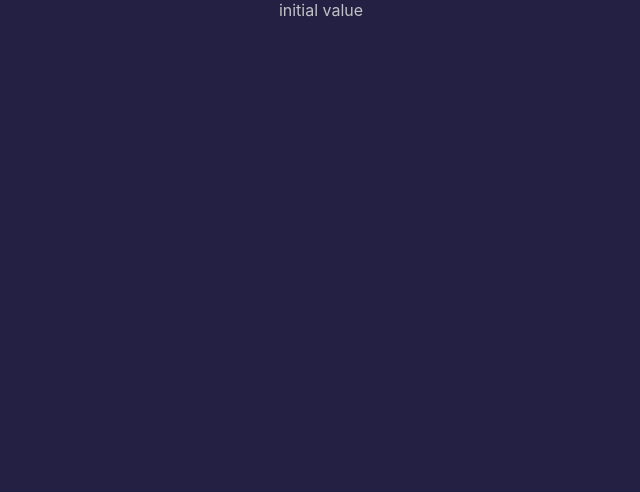
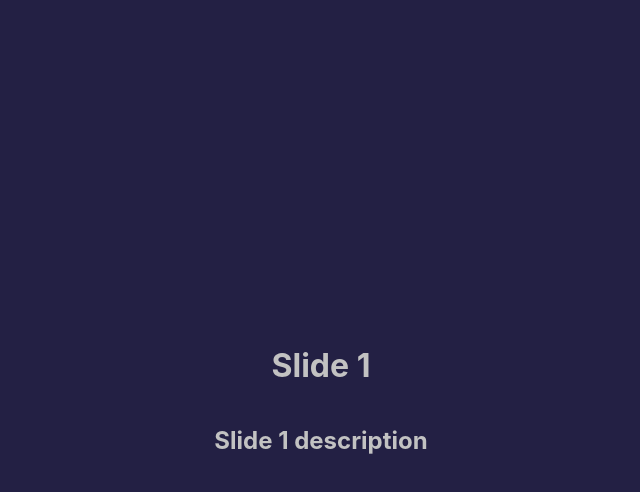
Before and after one commit to EropForWork/react_lections, a React (Create React App) app: page / in a window 1280 px wide. Shown: the top 492 px of the page, without its empty margins (319-959 px from the left). Built offline with nearby package versions, Linux system fonts and the light colour scheme; the HTML template or start-up script is replaced by a standard one.

Commit message:
feat: Добавить подзаголовок к слайду

```diff
--- /dev/null
+++ b/public/data.json
@@ -0,0 +1,14 @@
+{
+    "slides": [
+        {
+            "id": 1,
+            "title": "Slide 1",
+            "subtitle": "Slide 1 description"
+        },
+        {
+            "id": 2,
+            "title": "Slide 2",
+            "subtitle": "Slide 2 description"
+        }
+    ]
+}
--- a/src/App.css
+++ b/src/App.css
@@ -1,38 +1,4 @@
 .App {
-  text-align: center;
+  width: 100vw;
+  height: 100vh;
 }
-
-.App-logo {
-  height: 40vmin;
-  pointer-events: none;
-}
-
-@media (prefers-reduced-motion: no-preference) {
-  .App-logo {
-    animation: App-logo-spin infinite 20s linear;
-  }
-}
-
-.App-header {
-  background-color: #282c34;
-  min-height: 100vh;
-  display: flex;
-  flex-direction: column;
-  align-items: center;
-  justify-content: center;
-  font-size: calc(10px + 2vmin);
-  color: white;
-}
-
-.App-link {
-  color: #61dafb;
-}
-
-@keyframes App-logo-spin {
-  from {
-    transform: rotate(0deg);
-  }
-  to {
-    transform: rotate(360deg);
-  }
-}
--- a/src/App.js
+++ b/src/App.js
@@ -1,11 +1,63 @@
+// import React from 'react';
+// import './App.css';
+// // import Slide from './components/slide/slide';
+
+
+// function App() {
+//   console.log(1);
+//   return (
+//     <div className="App">
+//       {/* <SlideContextProvider> */}
+//         {/* <Slide /> */}
+//       {/* </SlideContextProvider> */}
+//     </div>
+//   );
+// }
+
+// export default App;
+
+
+import React, { useState, useEffect } from 'react';
 import './App.css';
+import { SlideContextProvider } from './components/slideContext/slideContext';
 import Slide from './components/slide/slide';
-import { SlideContextProvider } from './components/slideContext/slideContext';
 
 function App() {
+  const [jsonData, setJsonData] = useState(null);
+  const [isLoading, setIsLoading] = useState(true); // Состояние для отслеживания загрузки данных
+
+  useEffect(() => {
+    const fetchData = async () => {
+      try {
+        const response = await fetch(process.env.PUBLIC_URL + '/data.json');
+        if (!response.ok) {
+          throw new Error('Failed to fetch data');
+        }
+        const data = await response.json();
+        setJsonData(data);
+        setIsLoading(false); // Помечаем, что загрузка завершена
+      } catch (error) {
+        setIsLoading(false); // Помечаем, что загрузка завершена
+      }
+    };
+
+    // Загружаем данные только если они еще не загружены
+    if (!jsonData && isLoading) {
+      fetchData();
+    }
+  }, [jsonData, isLoading]); // Зависимости useEffect: jsonData и isLoading
+
+  if (isLoading) {
+    return <div>Loading...</div>; // Отобразить сообщение о загрузке
+  }
+
+  if (!jsonData) {
+    return <div>Error: Failed to load data</div>; // Отобразить сообщение об ошибке загрузки данных
+  }
+
   return (
     <div className="App">
-      <SlideContextProvider>
+      <SlideContextProvider jsonData={jsonData}>
         <Slide />
       </SlideContextProvider>
     </div>
--- a/src/components/slide/slide.css
+++ b/src/components/slide/slide.css
@@ -1,6 +1,11 @@
 .slide {
-    width: 100vw;
-    height: 100vh;
+    width: 100%;
+    height: 100%;
     background-color: var(--pimary-background-color);
     color: var(--pimary-text-color);
+    display: flex;
+    flex-direction: column;
+    justify-content: center;
+    align-items: center;
+    text-align: center;
 }
--- a/src/components/slide/slide.jsx
+++ b/src/components/slide/slide.jsx
@@ -1,20 +1,27 @@
 import React from 'react';
 import './slide.css';
 import { useSlideContext } from '../slideContext/slideContext';
+import SlideTitle from '../slideTitle/slideTitle';
+import SlideSubtitle from '../subtitle/subtitle';
 
-function Slide() {
-    // const { value, setValue } = useSlideContext();
-    const { value: slideValue } = useSlideContext();
 
-    return (
-        <div className="slide">
-            {slideValue}
-            {/* <p>Значение контекста: {value}</p> */}
-            {/* <button onClick={() => setValue('новое значение')}>
-                Установить новое значение
-            </button> */}
-        </div>
-    );
+function Slide({ slideContext }) {
+	const { value: slideValue } = useSlideContext();
+	if (!slideContext && slideValue.length > 0) {
+		const { title, subtitle } = slideValue[0]
+		return (
+			<div className="slide">
+				{
+					title && <SlideTitle value={title}></SlideTitle>
+				}
+				{
+					subtitle && <SlideSubtitle value={subtitle}></SlideSubtitle>
+				}
+			</div>
+		);
+	} else {
+		return <p>Слайд номер *** загружен</p>
+	}
 }
 
 export default Slide;
--- a/src/components/slideContext/slideContext.jsx
+++ b/src/components/slideContext/slideContext.jsx
@@ -1,11 +1,13 @@
-import React, { createContext, useContext, useState } from 'react';
+import React, { createContext, useContext, useState, useEffect } from 'react';
 
-// Создаем контекст
 const slideContext = createContext();
 
-// Компонент-провайдер, который будет оборачивать другие компоненты
-const SlideContextProvider = ({ children }) => {
-    const [value, setValue] = useState('initial value');
+const SlideContextProvider = ({ children, jsonData }) => {
+    const [value, setValue] = useState([]);
+
+    useEffect(() => {
+        if (jsonData) setValue(jsonData.slides || []);
+    }, [jsonData]);
 
     return (
         <slideContext.Provider value={{ value, setValue }}>
@@ -14,7 +16,6 @@ const SlideContextProvider = ({ children }) => {
     );
 };
 
-// Хук для использования значения контекста в других компонентах
 const useSlideContext = () => useContext(slideContext);
 
 export { SlideContextProvider, useSlideContext };
--- /dev/null
+++ b/src/components/slideTitle/slideTitle.css
@@ -0,0 +1,3 @@
+.slide-title {
+    width: 100%;
+}
--- /dev/null
+++ b/src/components/slideTitle/slideTitle.jsx
@@ -0,0 +1,9 @@
+import React from "react";
+import './slideTitle.css';
+
+export default function SlideTitle({ value }) {
+
+    return (
+        <h1 className="slide-title">{value}</h1>
+    )
+}
--- /dev/null
+++ b/src/components/subtitle/subtitle.css
@@ -0,0 +1,3 @@
+.slide-subtitle {
+    width: 100%;
+}
--- /dev/null
+++ b/src/components/subtitle/subtitle.jsx
@@ -0,0 +1,9 @@
+import React from "react";
+import "./subtitle.css";
+
+export default function SlideSubtitle({ value }) {
+
+    return (
+        <h2 className="slide-subtitle">{value}</h2>
+    )
+}
```
